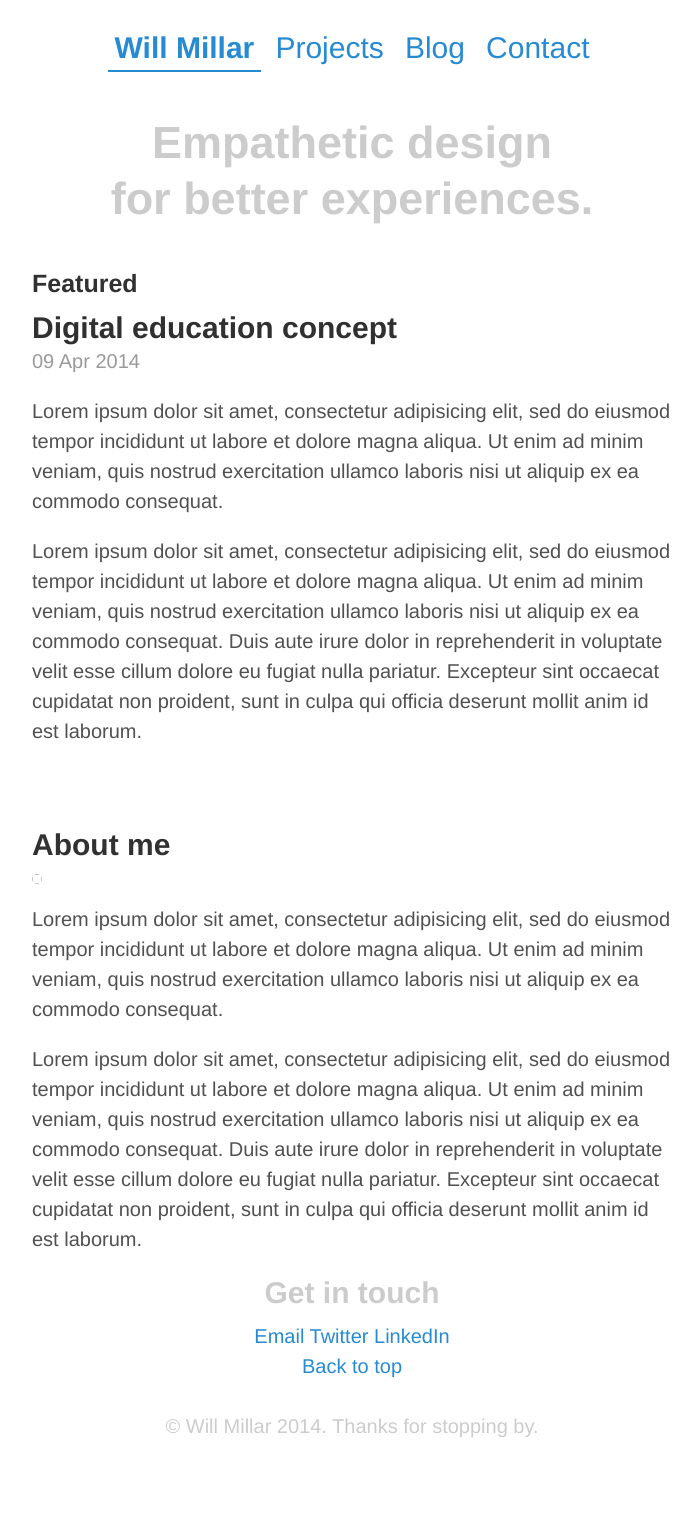
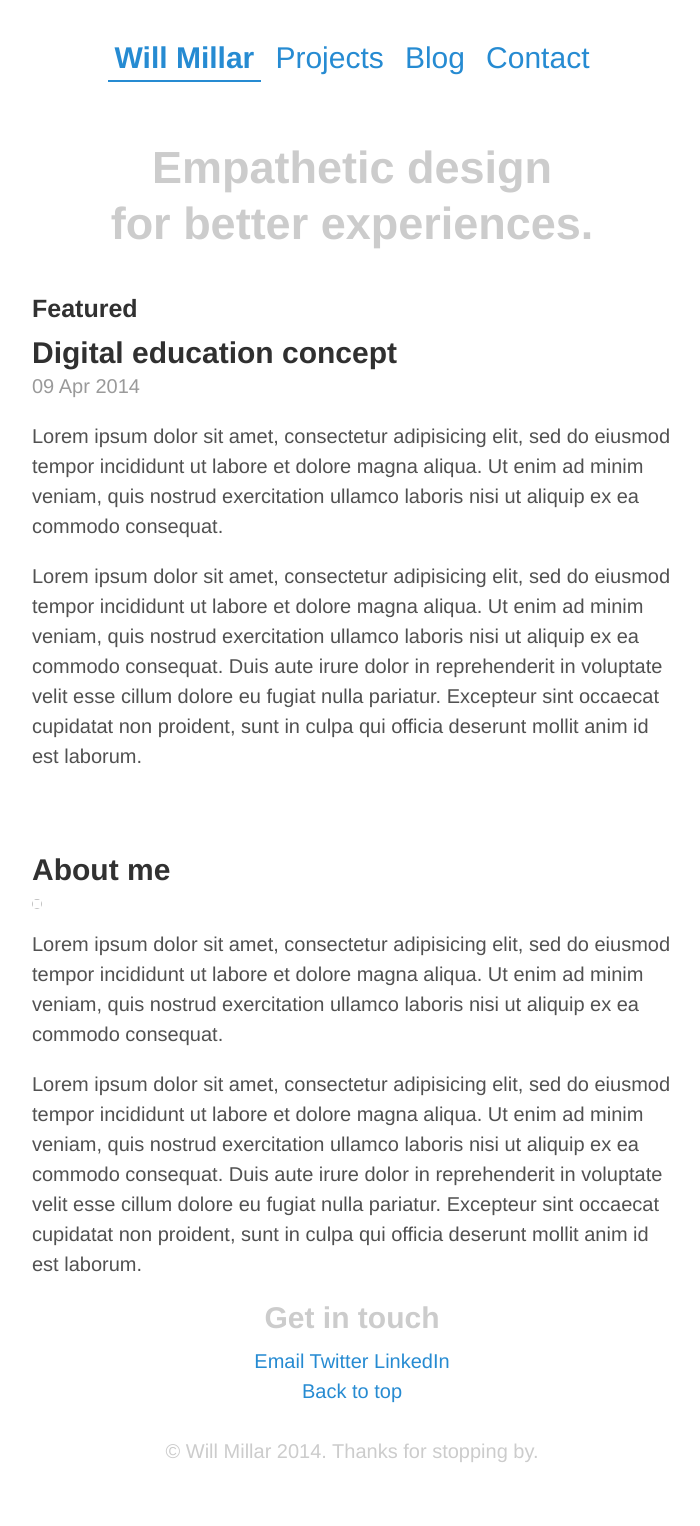
Before and after one commit to willmillar/willmillar.github.io, a Jekyll site: the page built from index.html, in a window 1280 px wide. Shown: the whole page, without its empty margins (288-988 px from the left). Built offline with Jekyll 4.4.1, drawn with Linux system fonts in a browser that asks for light colours; Markdown is read by kramdown in place of the engine named in the settings; the list of posts is cut into pages by our own code; before the commit the page ends 1501 px from its top, so only the background shows below that.

Commit message:
Nav typography adjustments

```diff
--- a/public/css/poole.css
+++ b/public/css/poole.css
@@ -448,8 +448,8 @@ a.pagination-item:hover {
 
 nav {
   text-align: center!important;
-  font-size: 1.2rem;
-  padding: 1.25rem 0 1.25rem 0;
+  font-size: 1rem;
+  padding: 1.75rem 0 2rem 0;
 }
 
 nav a {
```
Also changed, not shown: 2 other files.
